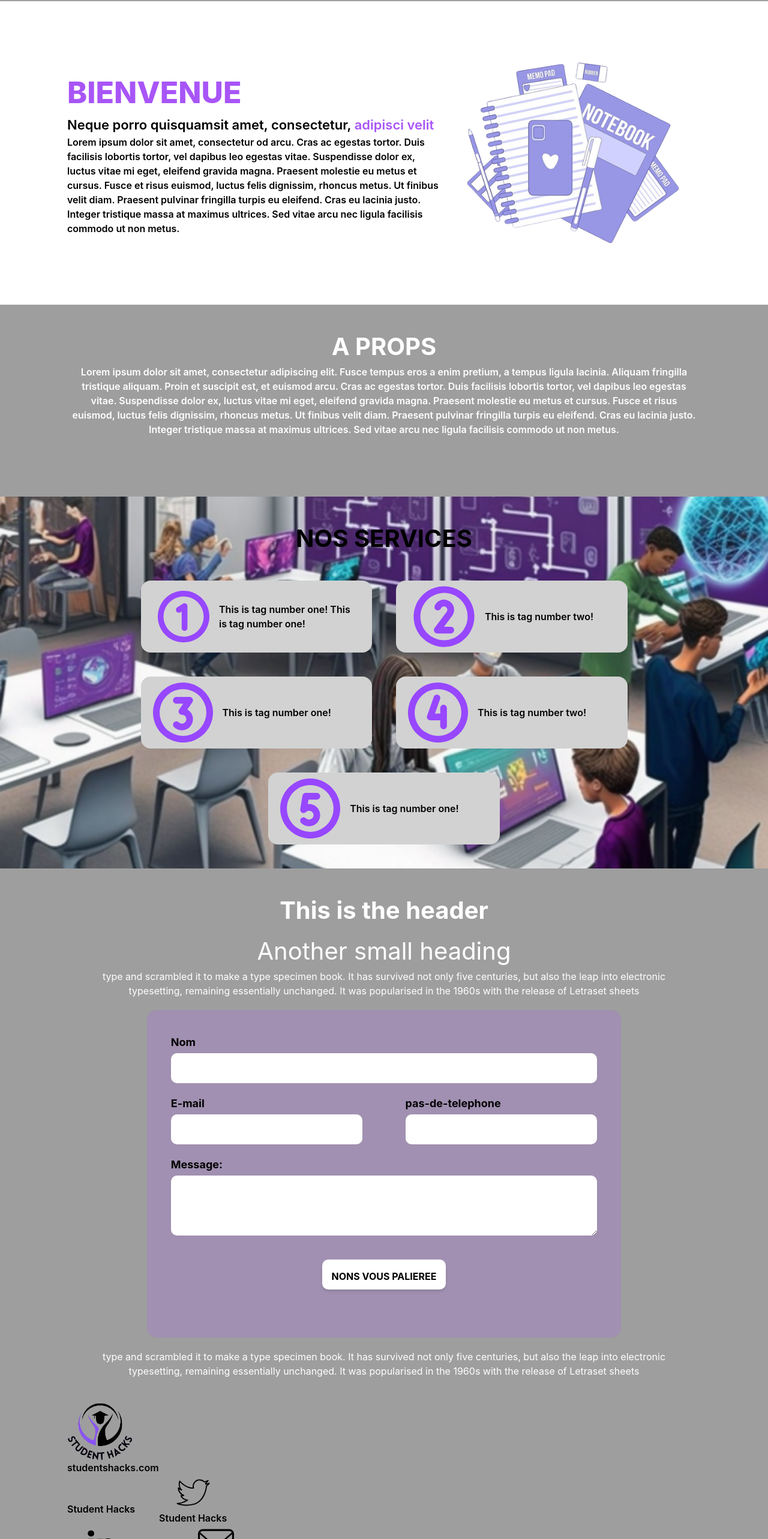
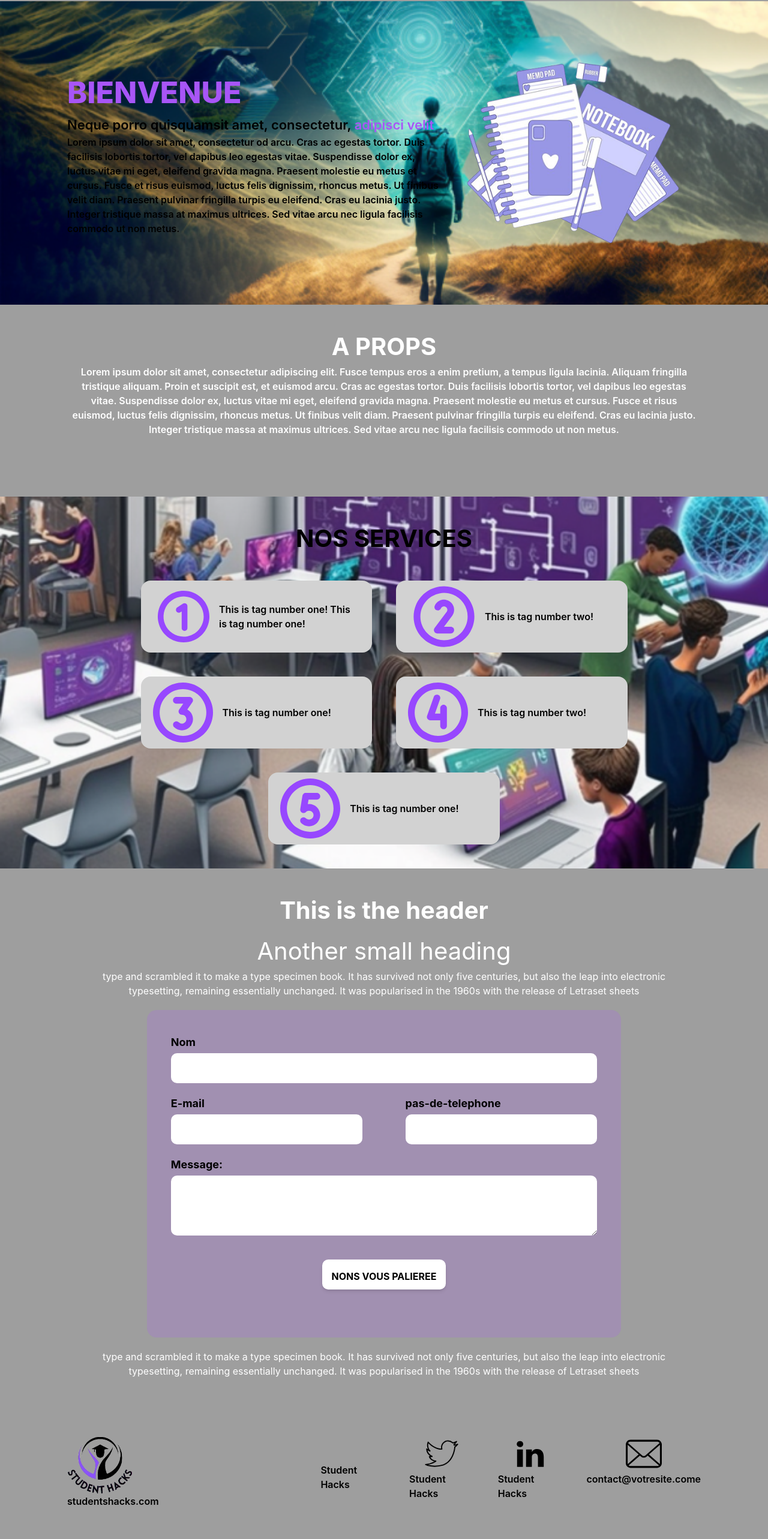
Before and after one commit to msontop10101/school-hacks, a React (Create React App) app: page / in a window 1280 px wide. Shown: the part 98-2664 px from the top of the page at 60% size. Built offline with nearby package versions, Linux system fonts and the light colour scheme; grey boxes are pictures that could not be loaded.

Commit message:
still working

```diff
--- a/src/App.css
+++ b/src/App.css
@@ -46,3 +46,11 @@
   background-position: center;
   background-attachment: fixed;
 }
+
+.firstbackground {
+  background-image: url(./assets//images/firstbackground.png);
+  background-repeat: no-repeat;
+  background-size: cover;
+  background-position: center;
+  background-attachment: fixed;
+}
--- a/src/App.js
+++ b/src/App.js
@@ -21,7 +21,7 @@ function App() {
       <div><a href='/'><img src={logo} height='70px' width='70px' alt='school-hacks-logo'/></a></div>
       </div>
     {/* SECTION TWO */}
-      <div class='py-10 px-4 md:px-28 flex flex-col md:flex-row items-center'>
+      <div class='py-10 px-4 md:px-28 flex flex-col md:flex-row items-center firstbackground'>
       <div class='md:hidden'>
           <div>
             <img src={notebooks} width='300px' height='300px' alt='notebook-imgage'/>
@@ -101,14 +101,13 @@ function App() {
         </div>
         </div>
         <div>
-          <footer class='flex flex-col justify-between'>
+          <footer class='flex justify-between py-14'>
             <div class='w-[20%]'>
               <div><a href='/'><img src={logo} width='110px' height='110px' alt='logo'/></a></div>
               <p class='font-semibold'>studentshacks.com</p>
             </div>
-            <div class='flex flex-col w-[60%] justify-evenly'>
+            <div class='flex flex-col md:flex-row w-full md:w-[60%] justify-evenly'>
 
-              <div class='flex'>
               <div class='mr-10 flex-col items-center'>
               <div class='flex justify-center'><a href='https://web.facebook.com/people/Student-Hacks/100089567025384/'><img src={facebook} width='60px' height='60px' alt="facebook"/></a></div>
               <div><p class='font-semibold'>Student Hacks</p></div>
@@ -117,9 +116,7 @@ function App() {
               <div class='flex justify-center'><a href='https://twitter.com/StudentHacks0'><img src={twitter} width='60px' height='60px' alt="twitter"/></a></div>
               <p class='font-semibold'>Student Hacks</p>
               </div>
-              </div>
 
-              <div class='flex'>
               <div class='mr-10'>
               <div class='flex justify-center'><a href='linkedin.com'><img src={linkedin} width='60px' height='60px' alt="linkedin"/></a></div>
               <p class='font-semibold'>Student Hacks</p>
@@ -127,7 +124,6 @@ function App() {
               <div>
               <div class='flex justify-center'><a href='mailto:contact.studenthacks@gmail.com'><img src={email} width='60px' height='60px' alt="email"/></a></div>
               <p class='font-semibold'>contact@votresite.come</p>
-              </div>
               </div>
 
             </div>
```
Also changed, not shown: src/assets/images/firstbackground.png (added).
